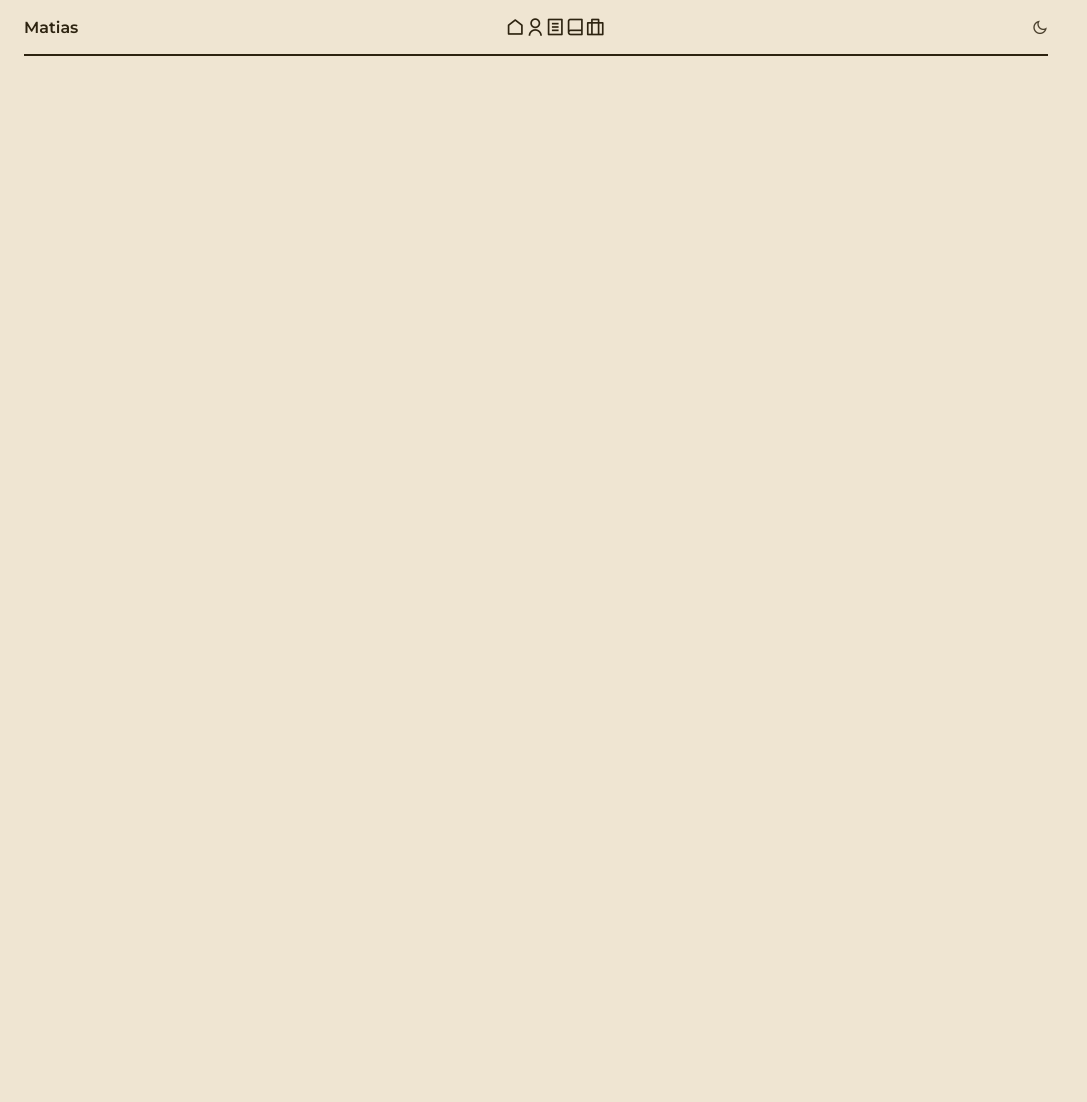
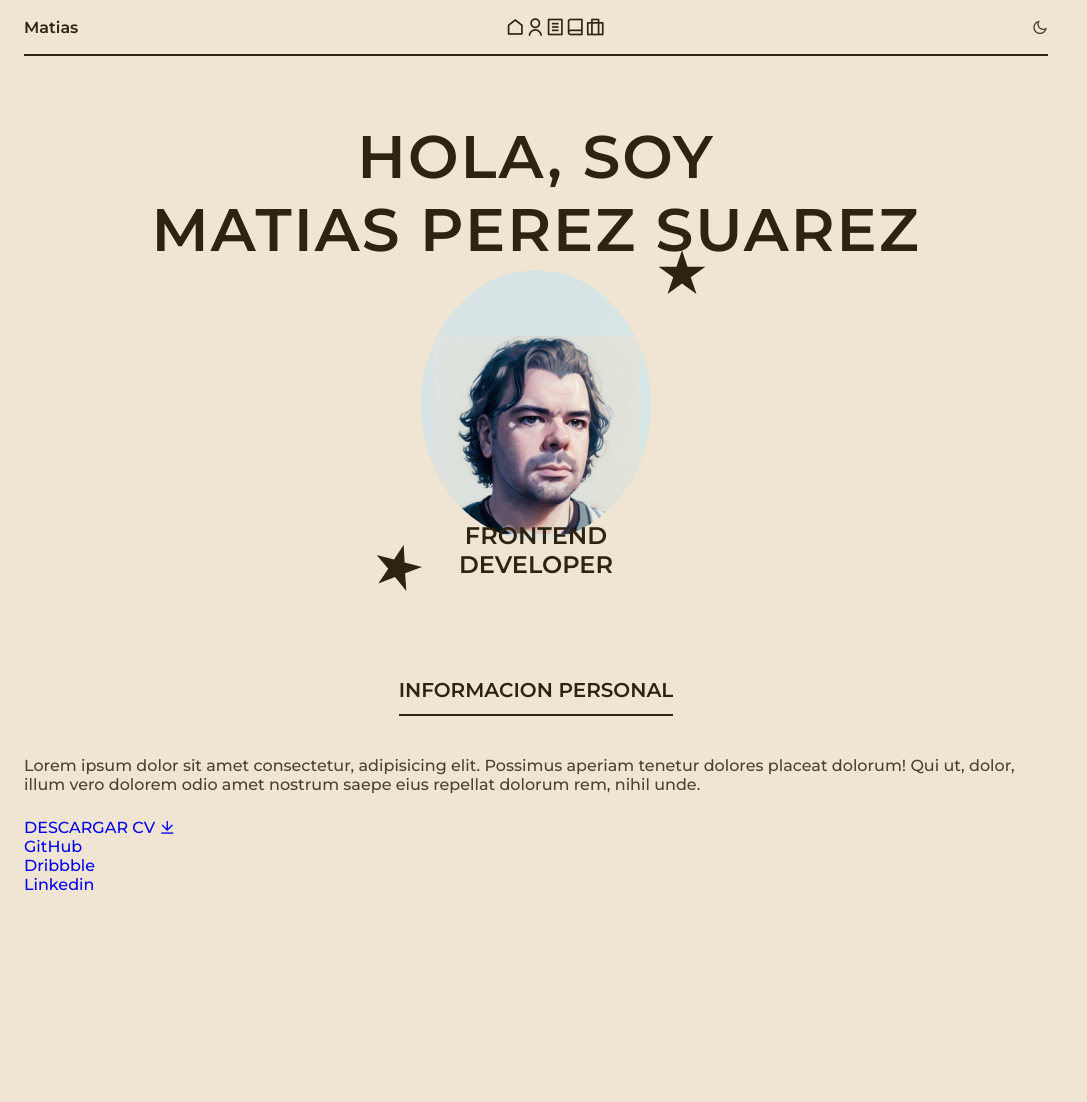
Before and after one commit to MattPerSua/ArgProg---Proyecto-Integrador, a plain HTML site: page index.html in a window 1280 px wide. Shown: the whole page, without its empty margins (0-1087 px from the left). Before the commit the page ends 800 px from the top, so only its background shows below. Drawn offline with nearby package versions, Linux system fonts and the light colour scheme.

Commit message:
section home hecha

```diff
--- a/assets/css/styles.css
+++ b/assets/css/styles.css
@@ -183,3 +183,87 @@
 
 
 /* Links Activos*/
+
+
+/*========== HOME ==========*/
+
+.home__container {
+padding-top: 7.5rem;
+text-align: center;
+row-gap: 0;
+}
+
+.home__name,
+.home__proffesion {
+    font-size: var(--biggest-font-size);
+    font-weight: var(--font-semi-bold);
+    letter-spacing: 2px;
+}
+
+.home__name {
+    margin-bottom: .25rem;
+}
+
+.home__blob {
+    position: relative;
+    justify-self: center;
+}
+
+.home__perfil {
+    width: 230px;
+    height: 270px;
+    background: linear-gradient(123deg,
+                hsl(185, 19%, 87%) 25%,
+                hsl(174, 28%, 87%) 105%);
+    border-radius: 50%;
+    display: flex;
+    justify-content: center;
+    align-items: flex-end;
+    overflow: hidden;
+}
+
+.home__img {
+    width: 205px;
+    transform: translateY(1px);
+}
+
+.home__star-1,
+.home__star-2 {
+    position: absolute;
+    width: 50px;
+    fill: var(--title-color);
+}
+
+.home__star-1 {
+    top: 2.5rem;
+    left: -3rem;
+    rotate: 15deg;
+}
+
+.home__star-2 {
+    right: -3.5rem;
+    bottom: .75rem;
+}
+
+.home__profession {
+    transform: translateY(-1.2rem);
+}
+
+/*========== ABOUT==========*/
+
+
+
+
+/*========== SKILLS ==========*/
+
+
+
+/*========== EDUCATION ==========*/
+
+
+
+/*========== WORK ==========*/
+
+
+
+/*========== CERTIFICADOS ==========*/
--- a/index.html
+++ b/index.html
@@ -70,9 +70,83 @@
         <main class="resume_main">
             <!-- =========================== HOME ==========================-->
             <section class="home" id="home">
+                <div class="home__container grid">
+                    <h1 class="home__name">
+                        HOLA, SOY <br>
+                        MATIAS PEREZ SUAREZ
+                    </h1>
+                    <div class="home__blob">
+                        <div class="home__perfil">
+                            <img src="assets/img/perfil.png" alt="Home image" class="home__img">
+                        </div>
 
+                        <svg class="home__star-1" xmlns="http://www.w3.org/2000/svg" width="512" height="512"  viewBox="0 0 512 512"><title>ionicons-v5-e</title>
+                            <path d="M496,203.3H312.36L256,32,199.64,203.3H16L166.21,308.7,107.71,480,256,373.84,404.29,480,345.68,308.7Z"/>
+                        </svg>
+
+                        <svg class="home__star-2" xmlns="http://www.w3.org/2000/svg" width="512" height="512"  viewBox="0 0 512 512"><title>ionicons-v5-e</title>
+                            <path d="M496,203.3H312.36L256,32,199.64,203.3H16L166.21,308.7,107.71,480,256,373.84,404.29,480,345.68,308.7Z"/>
+                        </svg>
+                    </div>
+
+                    <h1 class="home__profession">
+                        FRONTEND <br>
+                        DEVELOPER
+                    </h1>
+                </div>
             </section>
 
+            <div class="resume__left">
+
+                <!--========== ABOUT ==========-->
+                <section class="about section" id="about">
+
+                    <h2 class="section__title">INFORMACION PERSONAL</h2>
+
+                    <div class="about__container grid">
+                        <p>
+                            Lorem ipsum dolor sit amet consectetur, adipisicing elit.
+                            Possimus aperiam tenetur dolores placeat dolorum!
+                            Qui ut, dolor, illum vero dolorem odio amet nostrum saepe eius repellat dolorum rem, nihil unde.
+                        </p>
+
+                        <a href="assets/pdf/CV_-_Matias_Perez_Suarez.pdf"
+                        download="" class="about__button">
+                            DESCARGAR CV <i class="ri-download-line"></i>
+                        </a>
+                    </div>
+
+                    <ul class="about__social">
+                        <li>
+                            <a href="https://github.com/" target="_blank" class="about__social-link">GitHub</a>
+                        </li>
+
+                        <li>
+                            <a href="https://dribbble.com/" target="_blank" class="about__social-link">Dribbble</a>
+                        </li>
+
+                        <li>
+                            <a href="https://ar.linkedin.com/" target="_blank" class="about__social-link">Linkedin</a>
+                        </li>
+                    </ul>
+
+                </section>
+
+                <!--========== SKILLS ==========-->
+                <section class="skills section" id="skill">
+
+                </section>
+
+                <!--========== EDUCATION ==========-->
+                <section class="education section" id="education">
+
+                </section>
+
+            </div>
+
+            <div class="resume__right">
+
+            </div>
 
 
         </main>
```
Also changed, not shown: assets/img/perfil.png (renamed from assets/img/Low-fi Jams-4.png), assets/img/star.png (deleted), assets/img/star.svg (added), 1 other file.
